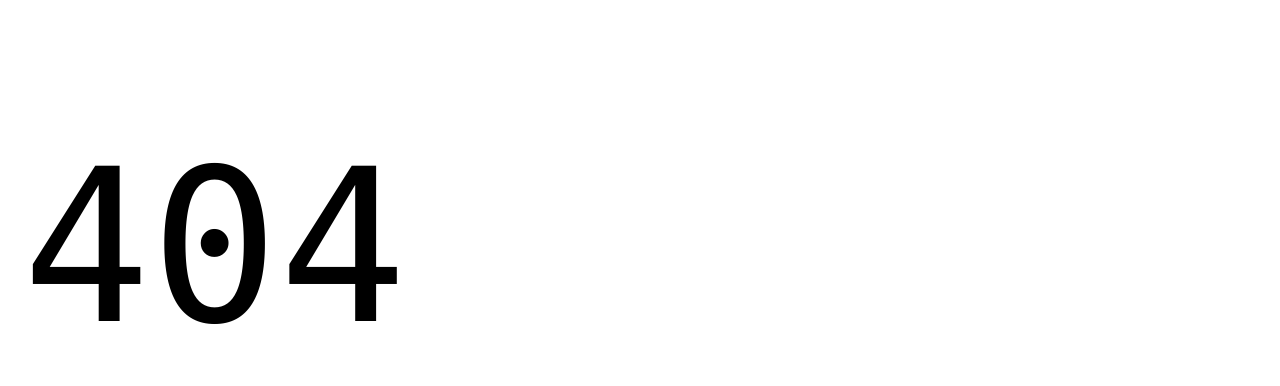
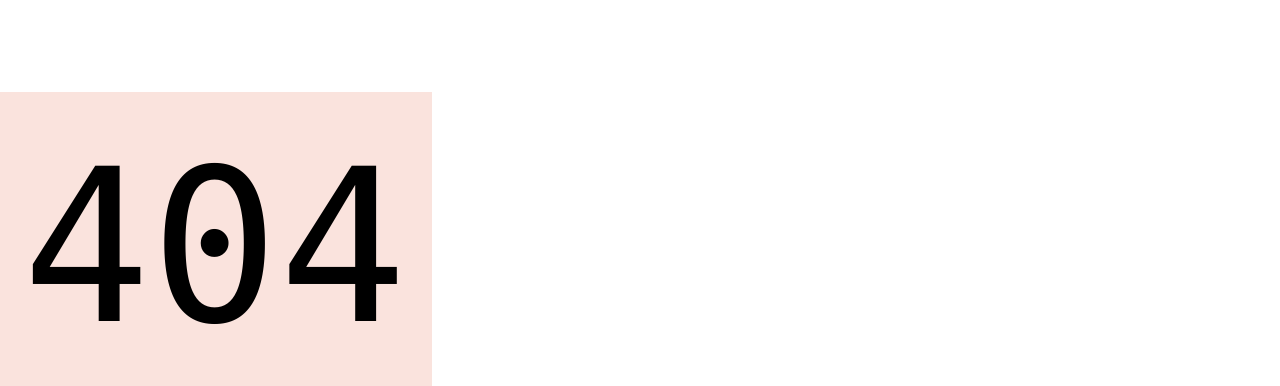
Before and after one commit to samir-mirani-tcs/franklin-demo, a website with bundled scripts: page 404.html in a window 1280 px wide. Shown: the part 61-447 px from the top of the page. Built offline with nearby package versions, Linux system fonts and the light colour scheme; files whose address does not match are found by name.

Commit message:
Added background color

```diff
--- a/styles/styles.css
+++ b/styles/styles.css
@@ -164,6 +164,7 @@ main input:hover {
 
 main .section {
   padding: 64px 16px;
+  background: #fae3dd;
 }
 
 main pre {
```
